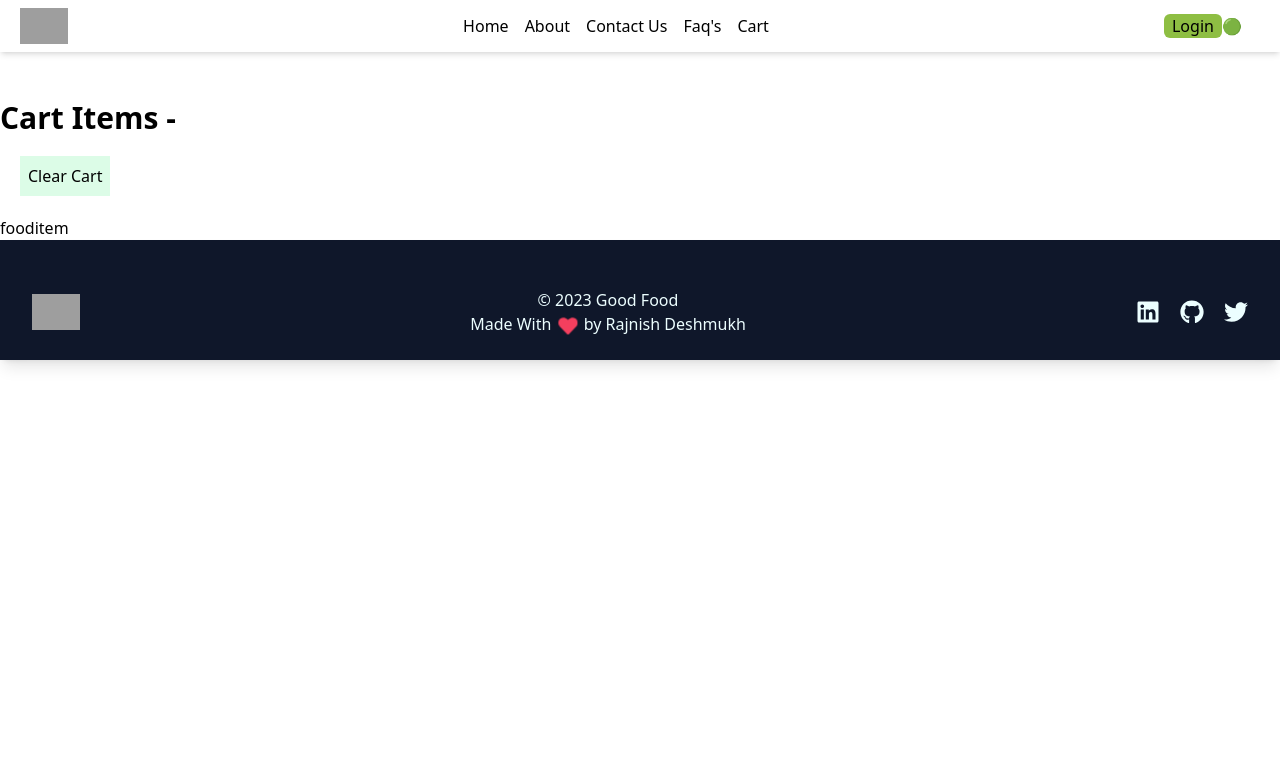
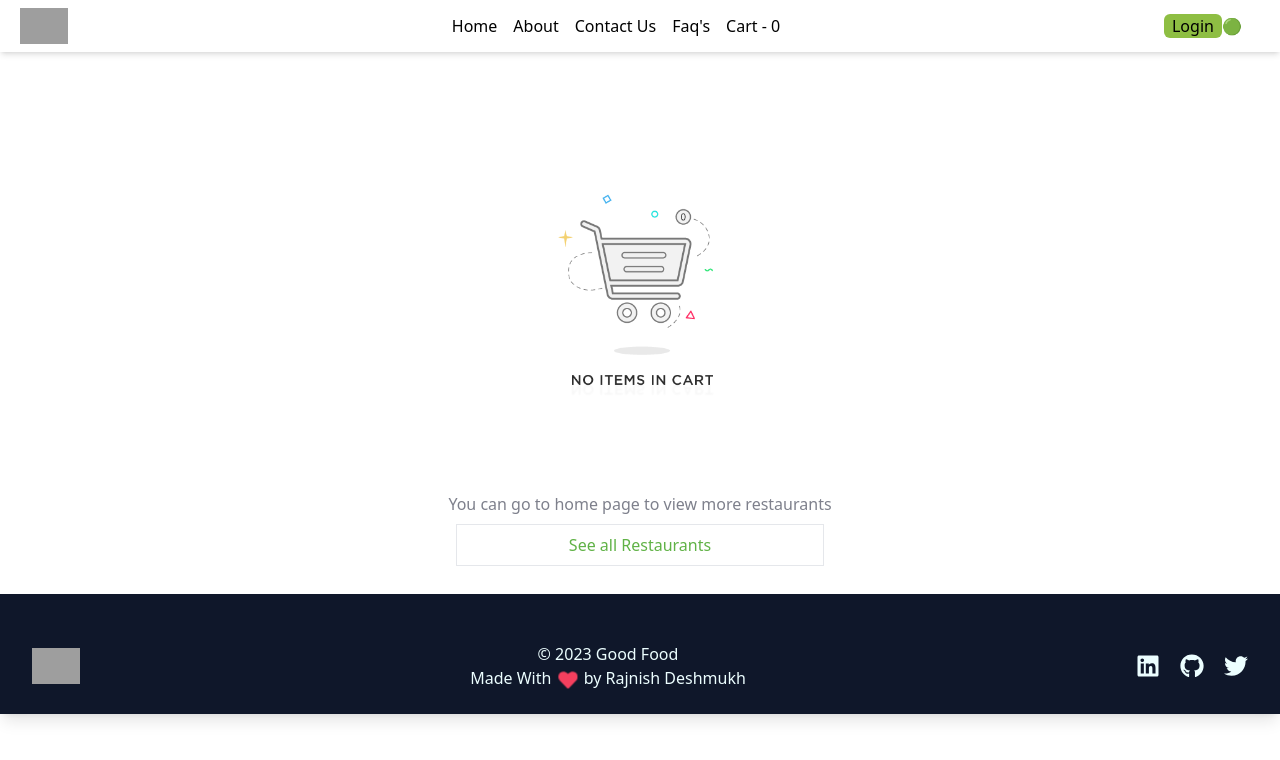
Before and after one commit to drajnish/food-check, a React (Vite) app: page /cart in a window 1280 px wide. Shown: the top 760 px of the page. Built offline with nearby package versions, Linux system fonts and the light colour scheme; grey boxes are pictures that could not be loaded.

Commit message:
item add to cart functionality using redux toolkit and display it in cart page and in header.

```diff
--- a/src/App.js
+++ b/src/App.js
@@ -13,13 +13,18 @@ import Cart from './components/Cart';
 import Login from './components/Login';
 import Footer from './components/Footer';
 
+import { Provider } from 'react-redux';
+import store from './utils/store';
+
 const AppLayout = () => {
   return (
-    <div className="font-Merienda">
-      <Header />
-      <Outlet />
-      <Footer />
-    </div>
+    <Provider store={store}>
+      <div className="font-Merienda">
+        <Header />
+        <Outlet />
+        <Footer />
+      </div>
+    </Provider>
   );
 };
 
--- a/src/components/Cart.js
+++ b/src/components/Cart.js
@@ -1,9 +1,46 @@
+import { Link } from 'react-router-dom';
+import { useSelector } from 'react-redux';
+import FoodItems from './FoodItems';
+import emptyCart from '../assets/img/emptyCart.png';
+
 const Cart = () => {
+  const cartItems = useSelector((store) => store.cart.items);
+
   return (
-    <div>
-      <h1 className="font-bold text-3xl">Cart Items - </h1>
-      <button className="bg-green-100 p-2 m-5">Clear Cart</button>
-      <div>fooditem</div>
+    <div className="p-5">
+      {/* <button className="bg-green-100 p-2 m-5">Clear Cart</button> */}
+      {cartItems.length === 0 ? (
+        <div className="flex flex-col items-center">
+          <div className="w-2/5">
+            <img src={emptyCart} alt="" />
+          </div>
+          <div className="text-center">
+            <span className="text-[#7e808c]">
+              You can go to home page to view more restaurants
+            </span>
+            <Link to="/">
+              <div className="px-1 py-2 m-2 border text-[#60b246]">
+                See all Restaurants
+              </div>
+            </Link>
+          </div>
+        </div>
+      ) : (
+        <>
+          <h1 className="font-bold text-3xl">
+            Cart Items - {cartItems.length}
+          </h1>
+
+          <div className="flex justify-between">
+            <div className="flex flex-col w-full">
+              {cartItems.map((item) => (
+                <FoodItems key={item.id} {...item} />
+              ))}
+            </div>
+            <div className="w-full">Payment</div>
+          </div>
+        </>
+      )}
     </div>
   );
 };
--- /dev/null
+++ b/src/components/FoodItems.js
@@ -0,0 +1,26 @@
+import { CDN_IMG_LINK } from '../constants';
+
+const FoodItems = ({
+  name,
+  price,
+  defaultPrice,
+  quantity,
+  category,
+  cloudinaryImageId,
+}) => {
+  return (
+    <div className="flex justify-between items-center border-b m-5 px-2 pb-8">
+      <div className="flex flex-col">
+        <span>{name}</span>
+        <span className="text-[#7e808c]">{category}</span>
+        <span>₹ {(price ? Number(price) : Number(defaultPrice)) / 100}</span>
+      </div>
+      <div className="w-32">
+        <img src={CDN_IMG_LINK + cloudinaryImageId} alt={name} />
+        <span>{quantity}</span>
+      </div>
+    </div>
+  );
+};
+
+export default FoodItems;
--- a/src/components/Footer.js
+++ b/src/components/Footer.js
@@ -8,7 +8,7 @@ import { FaTwitter } from 'react-icons/fa';
 
 const Footer = () => {
   return (
-    <div className="flex justify-between items-center px-8 bg-slate-900 text-cyan-50 shadow-lg pt-12 pb-6">
+    <div className="flex justify-between items-center px-8 pt-12 pb-6 bg-slate-900 text-cyan-50 shadow-lg">
       <img src={FoodLogo} alt="logo" className="w-12" />
       <div className="text-center">
         <span>&#169; 2023 Good Food</span>
--- a/src/components/Header.js
+++ b/src/components/Header.js
@@ -8,6 +8,9 @@ const Navbar = () => {
   const [isLoggedIn, setIsLoggedIn] = useState(false);
 
   const isOnline = useOnline();
+
+  const cartItems = useSelector((store) => store.cart.items);
+
   return (
     <>
       <ul className="flex">
@@ -26,7 +29,9 @@ const Navbar = () => {
           <li className="px-2 py-1 rounded-md hover:bg-[#8ebe43]">Faq's</li>
         </Link>
         <Link to="/cart" className="link">
-          <li className="px-2 py-1 rounded-md hover:bg-[#8ebe43]">Cart</li>
+          <li className="px-2 py-1 rounded-md hover:bg-[#8ebe43]">
+            Cart - {cartItems.length}
+          </li>
         </Link>
       </ul>
       <div className="basis-24">
--- a/src/components/MenuItems.js
+++ b/src/components/MenuItems.js
@@ -1,7 +1,16 @@
 import { CDN_IMG_LINK } from '../constants';
 import { BiFoodTag } from 'react-icons/bi';
 
+import { useDispatch } from 'react-redux';
+import { addItem } from '../utils/cartSlice';
+
 const MenuItems = ({ item }) => {
+  const dispatch = useDispatch();
+
+  const addFoodItem = (item) => {
+    dispatch(addItem(item));
+  };
+
   return (
     <div
       id={item?.id}
@@ -17,7 +26,12 @@ const MenuItems = ({ item }) => {
             />
           </div>
         )}
-        <button className="px-4 py-2 border text-[#60b246]">ADD +</button>
+        <button
+          className="px-4 py-2 border text-[#60b246]"
+          onClick={() => addFoodItem(item)}
+        >
+          ADD +
+        </button>
       </div>
 
       <div className="text-[#3e4152] text-xl p-1">
@@ -25,7 +39,7 @@ const MenuItems = ({ item }) => {
           <span>
             <BiFoodTag
               className={`${item?.isVeg ? 'fill-[#0f8a65]' : 'fill-[#e43b4f]'}`}
-            />{' '}
+            />
             <h3>{item.name}</h3>
           </span>
           <span>
--- /dev/null
+++ b/src/utils/cartSlice.js
@@ -0,0 +1,22 @@
+import { createSlice } from '@reduxjs/toolkit';
+
+const cartSlice = createSlice({
+  name: 'cartSlice',
+  initialState: {
+    items: [],
+  },
+  reducers: {
+    addItem: (state, action) => {
+      state.items.push(action.payload);
+    },
+    removeItem: (state, action) => {
+      state.items.pop(action.payload);
+    },
+    clearCart: (state) => {
+      state.items = [];
+    },
+  },
+});
+
+export const { addItem, removeItem, clearCart } = cartSlice.actions;
+export default cartSlice.reducer;
--- /dev/null
+++ b/src/utils/store.js
@@ -0,0 +1,10 @@
+import { configureStore } from '@reduxjs/toolkit';
+import cartSlice from './cartSlice';
+
+const cart = configureStore({
+  reducer: {
+    cart: cartSlice,
+  },
+});
+
+export default cart;
```
Also changed, not shown: src/assets/img/emptyCart.png (added).
